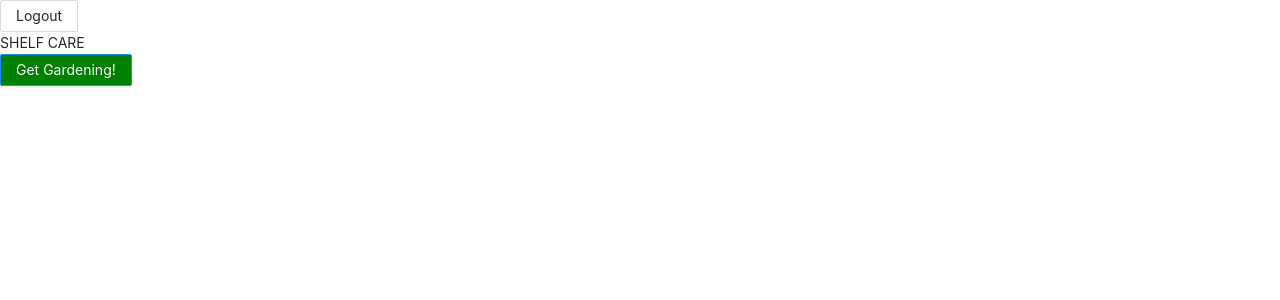
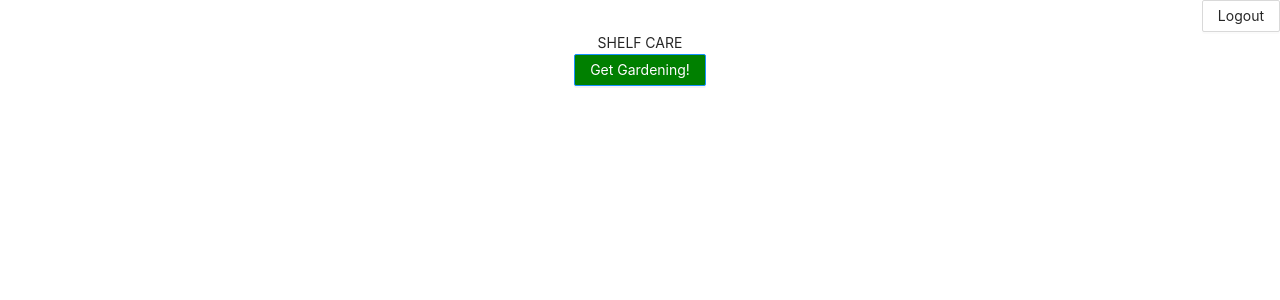
Before and after one commit to unanswerable-hog-splatch/plant-app, a React (Create React App) app: page / in a window 1280 px wide. Shown: the top 300 px of the page. Built offline with nearby package versions, Linux system fonts and the light colour scheme.

Commit message:
working landing page

```diff
--- a/src/components/nav/Navbar.js
+++ b/src/components/nav/Navbar.js
@@ -12,7 +12,7 @@ import Auth from '../../utils/auth';
 export default function NavBar() {
     const [visible, setVisible] = useState(false);
     return (
-        <div>
+        <div className="main-nav">
             <>
                 {/* <Button className="nav-buttons" type="primary" onClick={() => setVisible(true)}>
                     Get Gardening!
--- a/src/components/nav/navbar.css
+++ b/src/components/nav/navbar.css
@@ -1,3 +1,8 @@
+.main-nav {
+    display: flex;
+    justify-content: flex-end;
+}
+
 .nav-buttons {
     background-color: green;
 }
--- a/src/pages/Home.js
+++ b/src/pages/Home.js
@@ -9,6 +9,7 @@ import { useState } from 'react';
 import 'antd/dist/antd.css';
 import AddPlantForm from '../components/addPlant/AddPlantForm';
 import SignupForm from '../components/nav/SignupForm'
+import './home.css'
 
 
 
--- /dev/null
+++ b/src/pages/home.css
@@ -0,0 +1,12 @@
+.landing-screen {
+    display: flex;
+    justify-content: space-around;
+    text-align: center;
+    /* align-items: center; */
+    height: 100%;
+    /* line-height: 10em; */
+}
+
+.landing-title {
+
+}
```
